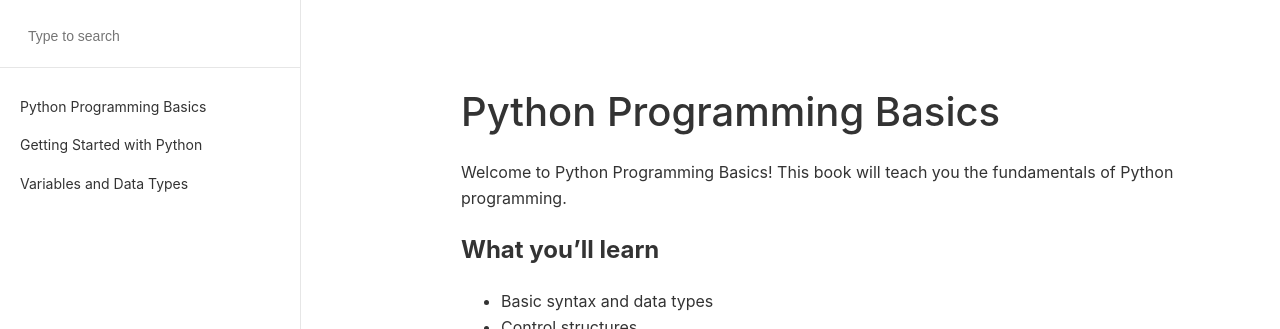
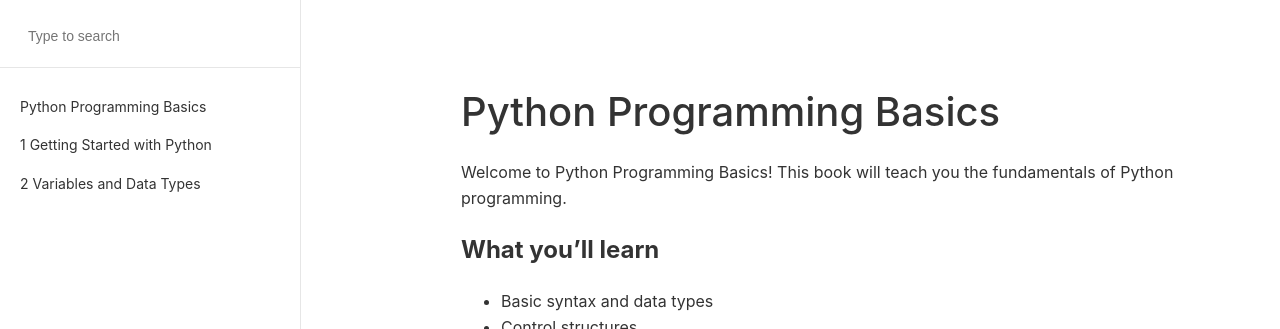
Before and after one commit to tayheau/tayheau.github.io, a Jekyll site: the page built from _notes/python-basics/index.md, in a window 1280 px wide. Shown: the top 329 px of the page. Built offline with Jekyll 4.4.1, drawn with Linux system fonts in a browser that asks for light colours.

Commit message:
Update book.html

```diff
--- a/_layouts/book.html
+++ b/_layouts/book.html
@@ -110,7 +110,7 @@
           {% for chapter in chapters %}
             <li>
               <a href="{{ chapter.url | relative_url }}" {% if page.url == chapter.url %}class="active"{% endif %}>
-                {{ chapter.title }}
+                {{ chapter.order }} {{ chapter.title }}
               </a>
               {% if chapter.has_subsections %}
                 <ul>
```
